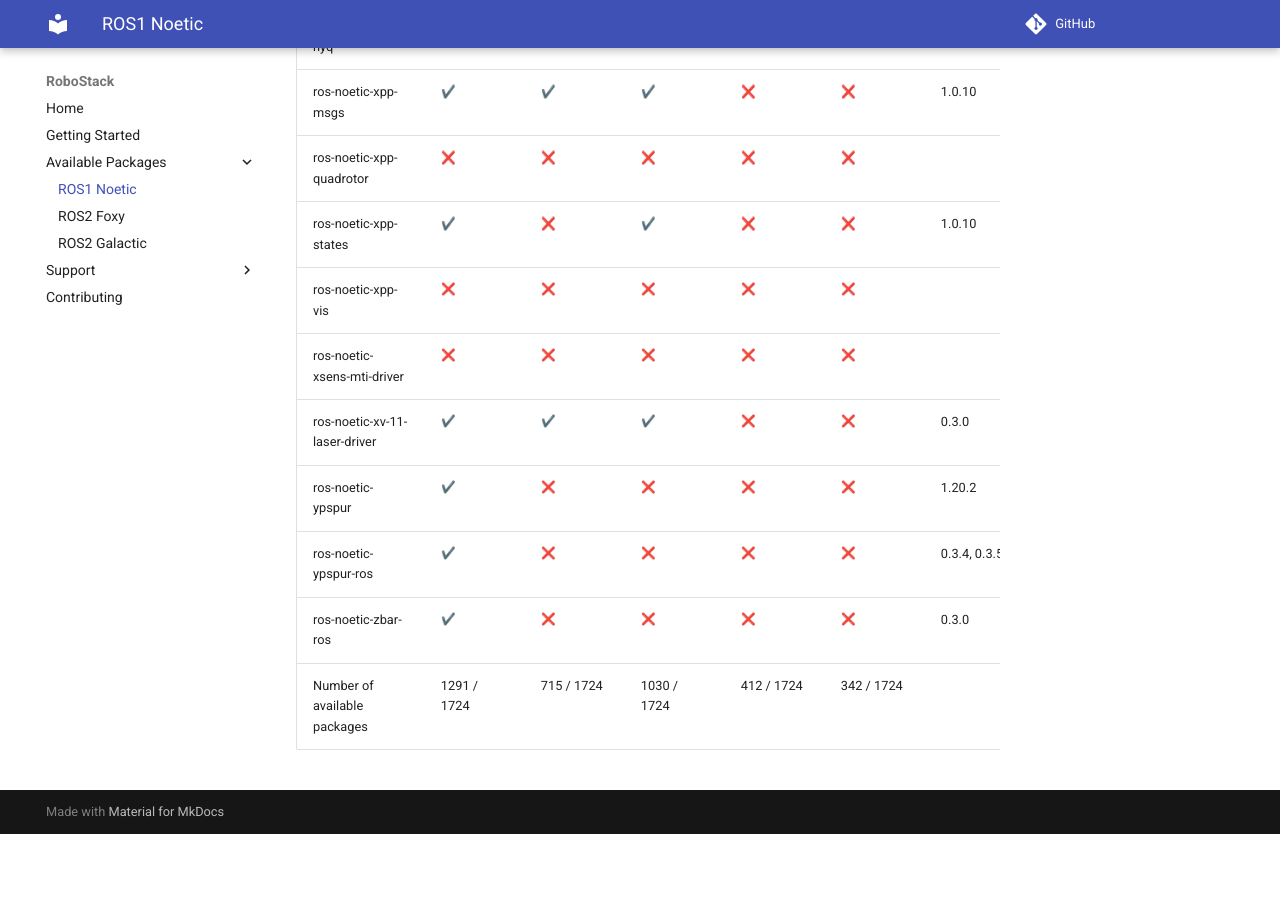
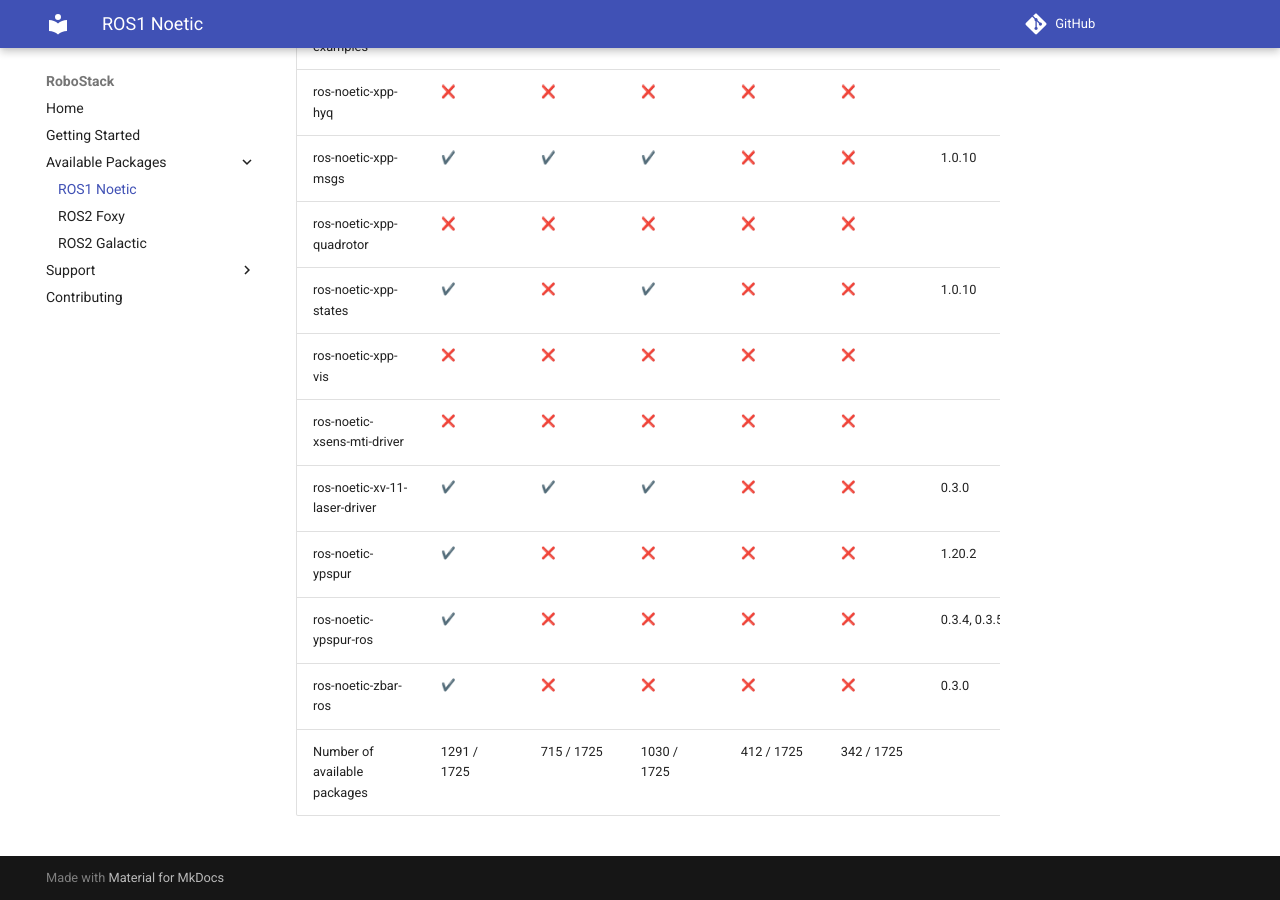
Before and after one commit to RoboStack/robostack.github.io, an MkDocs documentation site: the page built from docs/noetic.md, in a window 1280 px wide and 900 px high, scrolled down 125745 px. Built offline with MkDocs 1.6.1 and Material for MkDocs 9.7.7, drawn with Linux system fonts in a browser that asks for light colours; emoji names are drawn with the system emoji font; comment, search, counter and statistics services are not loaded; before the commit the page ends 126579 px from its top, so only the background shows below that; some of the changed text lies outside the part shown.

Commit message:
Update tables

```diff
--- a/docs/noetic.md
+++ b/docs/noetic.md
@@ -1724,4 +1725,4 @@
 | ros-noetic-ypspur | :heavy_check_mark: { data-sort='1' } | :x: { data-sort='0' } | :x: { data-sort='0' } | :x: { data-sort='0' } | :x: { data-sort='0' } | 1.20.2  |
 | ros-noetic-ypspur-ros | :heavy_check_mark: { data-sort='1' } | :x: { data-sort='0' } | :x: { data-sort='0' } | :x: { data-sort='0' } | :x: { data-sort='0' } | 0.3.4, 0.3.5  |
 | ros-noetic-zbar-ros | :heavy_check_mark: { data-sort='1' } | :x: { data-sort='0' } | :x: { data-sort='0' } | :x: { data-sort='0' } | :x: { data-sort='0' } | 0.3.0  |
-| Number of available packages |  1291 / 1724 | 715 / 1724 | 1030 / 1724 | 412 / 1724 | 342 / 1724 |
+| Number of available packages |  1291 / 1725 | 715 / 1725 | 1030 / 1725 | 412 / 1725 | 342 / 1725 |
```
Also changed, not shown: other parts of docs/noetic.md (+1 -0 lines).
